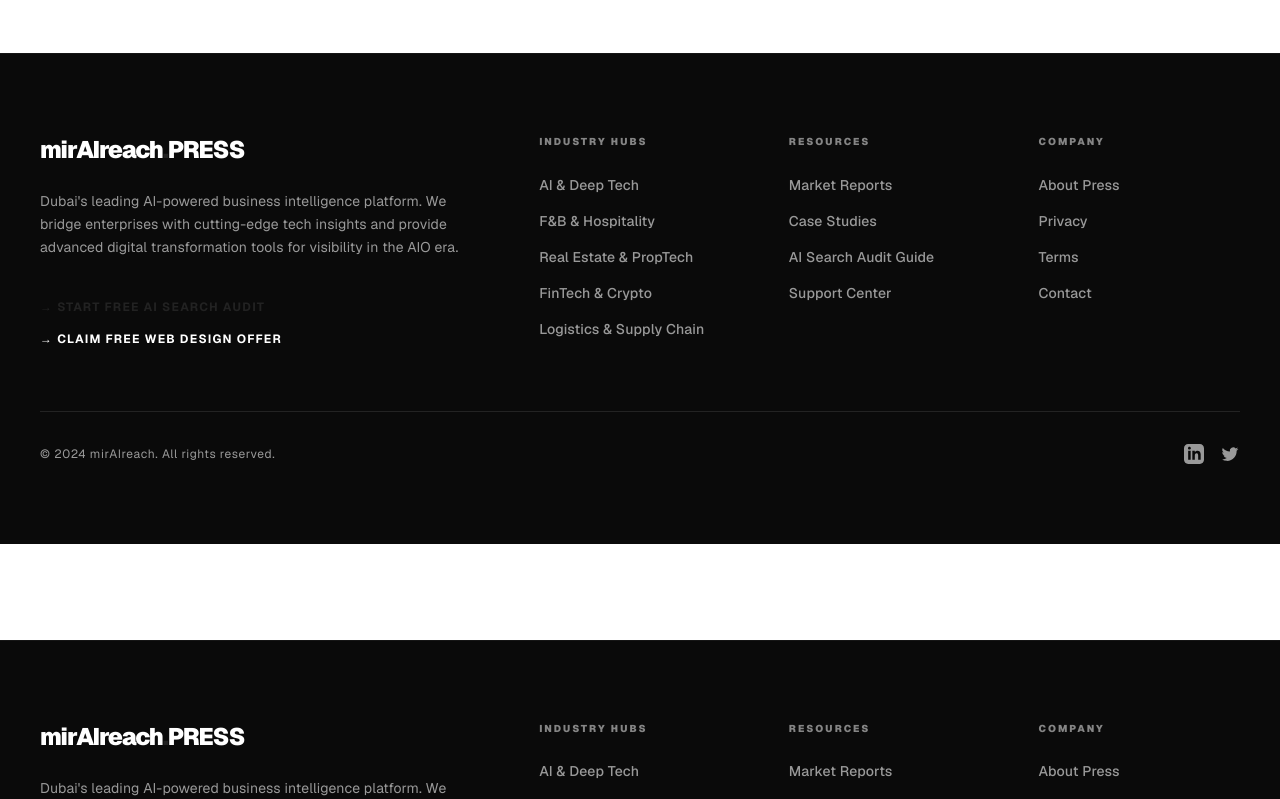
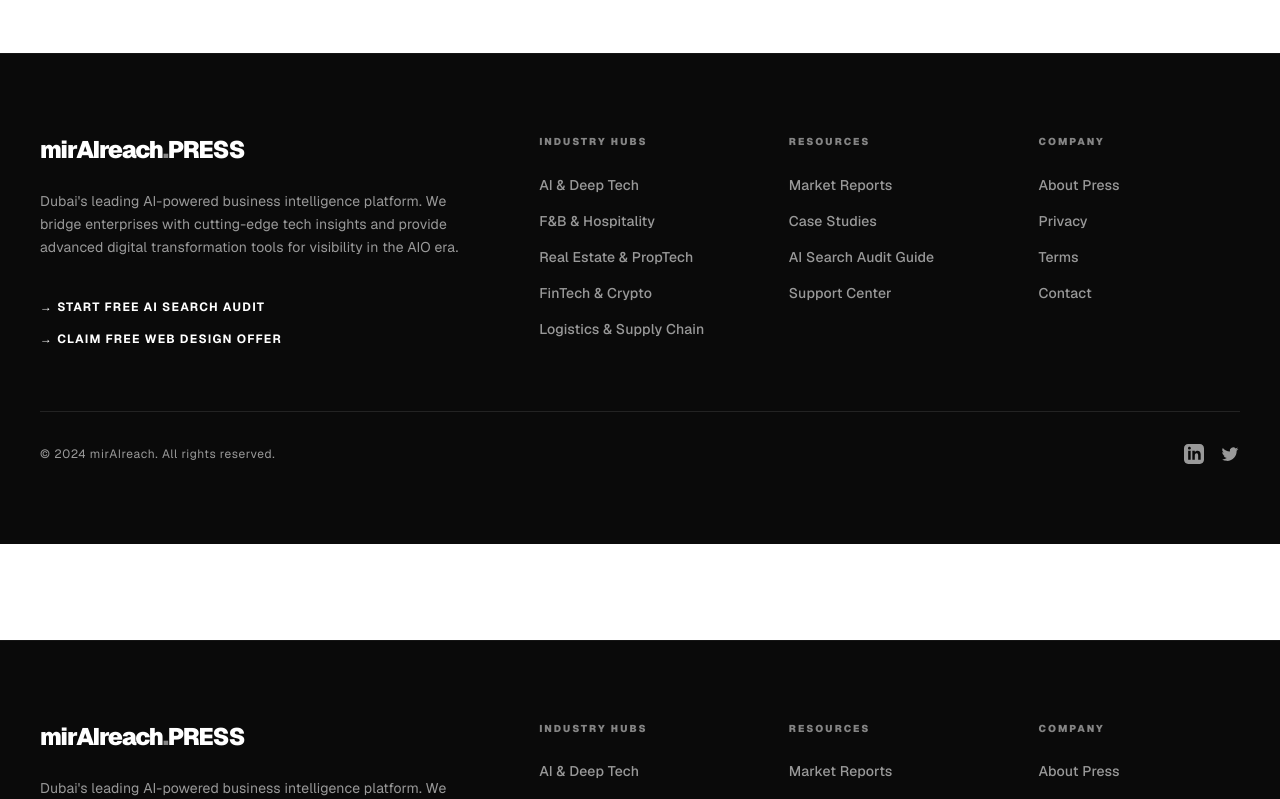
Before and after one commit to akiohjp/miraireach-platform, a Next.js app: page /contact in a window 1280 px wide. Shown: the part 940-1739 px from the top of the page. Built offline with nearby package versions, Linux system fonts and the light colour scheme.

Commit message:
Fix footer link visibility for AI Search Audit

```diff
--- a/src/components/Footer.tsx
+++ b/src/components/Footer.tsx
@@ -15,7 +15,7 @@ export default function Footer() {
           {/* Brand Column */}
           <div className="col-span-2 lg:col-span-2 space-y-6">
             <Link href="/" className="inline-block text-2xl font-black tracking-tighter text-white">
-              mirAIreach<span className="text-primary">.</span>PRESS
+              mirAIreach<span className="text-white opacity-50">.</span>PRESS
             </Link>
             <p className="text-sm leading-relaxed max-w-md">
               {isAr
@@ -25,7 +25,7 @@ export default function Footer() {
             <div className="flex flex-col gap-4 pt-4">
               <Link
                 href="/contact?service=aio-diagnostic"
-                className="text-xs font-bold uppercase tracking-widest text-primary hover:underline"
+                className="text-xs font-bold uppercase tracking-widest text-white hover:underline"
               >
                 {isAr ? "→ ابدأ تدقيق البحث بالذكاء الاصطناعي (مجاني)" : "→ Start Free AI Search Audit"}
               </Link>
```
